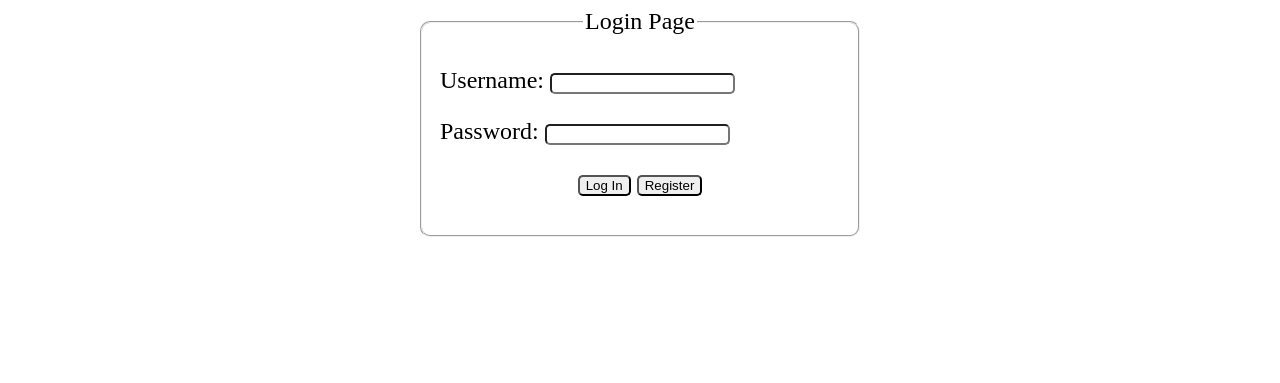
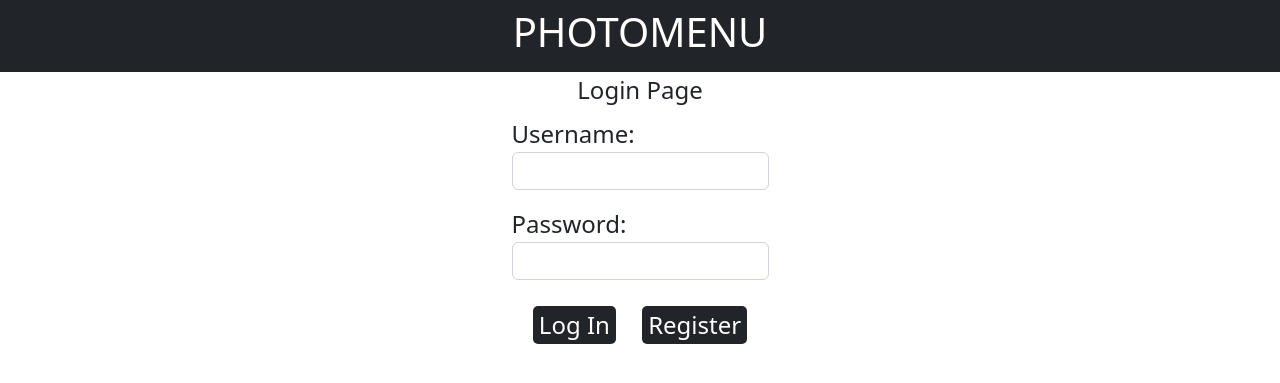
Before and after one commit to gamingamerman/photo_gallery, a PHP site: page /login.php in a window 1280 px wide. Shown: the top 383 px of the page. Run offline with PHP 8.4, Linux system fonts and the light colour scheme; data that the repository does not hold is empty.

Commit message:
Embelished the login and register page with CSS BootStrap

```diff
--- a/login.php
+++ b/login.php
@@ -17,7 +17,7 @@ if (isset($_POST['login'])) {
     }
   }
   if ($row == null) {
-    echo '<h1>The user doesn\'t exist.</h1>';
+    echo '<div style="background-color: #cc3b3b;">The user doesn\'t exist.</div>';
   }
 }
 ?>
@@ -29,6 +29,7 @@ if (isset($_POST['login'])) {
   <meta http-equiv="X-UA-Compatible" content="IE=edge">
   <meta name="viewport" content="width=device-width, initial-scale=1.0">
   <title>Gallery - Log In</title>
+  <link rel="stylesheet" href="https://cdn.jsdelivr.net/npm/bootstrap@5.2.3/dist/css/bootstrap.min.css" integrity="sha384-rbsA2VBKQhggwzxH7pPCaAqO46MgnOM80zW1RWuH61DGLwZJEdK2Kadq2F9CUG65" crossorigin="anonymous">
   <style>
     body {
       text-align: center;
@@ -43,33 +44,57 @@ if (isset($_POST['login'])) {
       margin: auto;
     }
 
-    .content {
-      text-align: left;
+    .hide {
+      border: transparent;
+      margin: 10px;
+      color: white;
     }
 
     input {
       border-radius: 5px;
     }
+
+    .title {
+      color: white;
+      margin-left: auto;
+      margin-right: auto;
+    }
+
+    .center {
+      margin-left: auto;
+      margin-right: auto;
+    }
+
+    .float {
+      text-align: left;
+    }
+
   </style>
 </head>
 
 <body>
+  <header>
+    <nav class="navbar navbar-expand-lg navbar-dark bg-dark">
+      <h1 class="title">PHOTOMENU</h1>
+    </nav>
+
+  </header>
   <fieldset>
     <legend>Login Page</legend>
     <form action="" method="post">
-      <p class="content">
-        <label for="user">Username:
-          <input type="text" name="user" id="user" required>
+      <p>
+        <label for="user" class="float">Username:
+          <input type="text" name="user" id="user" class="form-control" required>
         </label>
       </p>
-      <p class="content">
-        <label for="pass">Password:
-          <input type="text" name="pass" id="pass" required>
+      <p class="">
+        <label for="pass" class="float">Password:
+          <input type="text" name="pass" id="pass" class="form-control" required>
         </label>
       </p>
       <p>
-        <input type="submit" name="login" value="Log In">
-        <a href="register.php"><input type="button" value="Register"></a>
+        <input type="submit" name="login" value="Log In" class="bg-primary hide bg-dark">
+        <a href="register.php"><input type="button" value="Register" class="bg-primary hide bg-dark"></a>
       </p>
     </form>
   </fieldset>
```
Also changed, not shown: register.php (+25 -7 lines).
